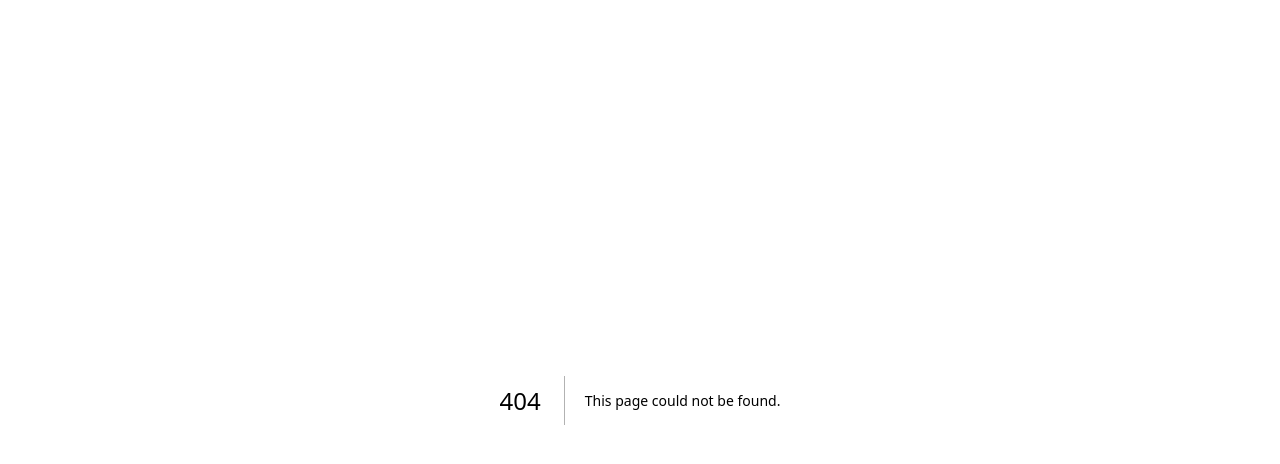
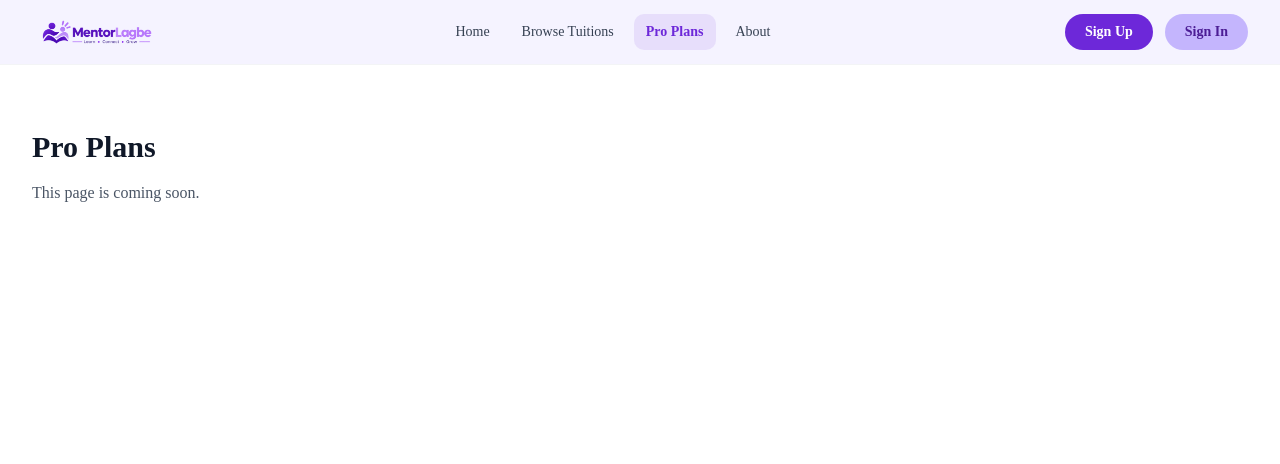
Before and after one commit to Wazida-in-code/MentorLagbe-client, a Next.js app: page /pricing in a window 1280 px wide. Before the commit this address had no page. Shown: the top 464 px of the page. Built offline with nearby package versions, Linux system fonts and the light colour scheme.

Commit message:
Added: Navbar with navlinks & routes

```diff
--- /dev/null
+++ b/src/app/about/page.tsx
@@ -0,0 +1,9 @@
+
+export default function AboutPage() {
+  return (
+    <main className="mx-auto w-full max-w-7xl px-4 py-16 sm:px-6 lg:px-8">
+      <h1 className="text-3xl font-bold text-gray-900">About</h1>
+      <p className="mt-4 text-gray-600">This page is coming soon.</p>
+    </main>
+  );
+}
--- a/src/app/layout.tsx
+++ b/src/app/layout.tsx
@@ -1,6 +1,7 @@
 import type { Metadata } from "next";
 import { Geist, Geist_Mono } from "next/font/google";
 import "./globals.css";
+import Navbar from "@/components/HomePage/Navbar";
 
 const geistSans = Geist({
   variable: "--font-geist-sans",
@@ -23,7 +24,10 @@ export default function RootLayout({ children }: LayoutProps<"/">) {
       lang="en"
       className={`${geistSans.variable} ${geistMono.variable} h-full antialiased`}
     >
-      <body className="min-h-full flex flex-col">{children}</body>
+      <body className="min-h-full flex flex-col">
+        <Navbar />
+        {children}
+        </body>
     </html>
   );
 }
--- /dev/null
+++ b/src/app/pricing/page.tsx
@@ -0,0 +1,9 @@
+
+export default function PricingPage() {
+  return (
+    <main className="mx-auto w-full max-w-7xl px-4 py-16 sm:px-6 lg:px-8">
+      <h1 className="text-3xl font-bold text-gray-900">Pro Plans</h1>
+      <p className="mt-4 text-gray-600">This page is coming soon.</p>
+    </main>
+  );
+}
--- /dev/null
+++ b/src/app/sign-in/page.tsx
@@ -0,0 +1,9 @@
+
+export default function SignInPage() {
+  return (
+    <main className="mx-auto w-full max-w-7xl px-4 py-16 sm:px-6 lg:px-8">
+      <h1 className="text-3xl font-bold text-gray-900">Sign In</h1>
+      <p className="mt-4 text-gray-600">This page is coming soon.</p>
+    </main>
+  );
+}
--- /dev/null
+++ b/src/app/sign-up/page.tsx
@@ -0,0 +1,9 @@
+
+export default function SignUpPage() {
+  return (
+    <main className="mx-auto w-full max-w-7xl px-4 py-16 sm:px-6 lg:px-8">
+      <h1 className="text-3xl font-bold text-gray-900">Sign Up</h1>
+      <p className="mt-4 text-gray-600">This page is coming soon.</p>
+    </main>
+  );
+}
--- /dev/null
+++ b/src/app/tuitions/page.tsx
@@ -0,0 +1,9 @@
+
+export default function TuitionsPage() {
+  return (
+    <main className="mx-auto w-full max-w-7xl px-4 py-16 sm:px-6 lg:px-8">
+      <h1 className="text-3xl font-bold text-gray-900">Browse Tuitions</h1>
+      <p className="mt-4 text-gray-600">This page is coming soon.</p>
+    </main>
+  );
+}
--- /dev/null
+++ b/src/components/HomePage/Navbar.tsx
@@ -0,0 +1,128 @@
+"use client";
+import Image from "next/image";
+import Link from "next/link";
+import { usePathname } from "next/navigation";
+import { useState } from "react";
+import { MenuIcon, XIcon } from "lucide-react";
+
+
+const navLinks = [
+  { name: "Home", href: "/" },
+  { name: "Browse Tuitions", href: "/tuitions" },
+  { name: "Pro Plans", href: "/pricing" },
+  { name: "About", href: "/about" },
+];
+
+export default function Navbar() {
+  const [isMenuOpen, setIsMenuOpen] = useState(false);
+  const pathname = usePathname();
+
+  return (
+    <header className="sticky top-0 z-50 border-b border-gray-100 bg-[#F5F3FF]">
+      <div className="mx-auto flex h-16 max-w-7xl items-center justify-between px-4 sm:px-6 lg:px-8">
+        <Link href="/" aria-label="MentorLagbe home">
+          <Image
+            src="/logo.png"
+            alt="MentorLagbe logo"
+            width={2055}
+            height={765}
+            className="h-10 w-auto sm:h-12"
+          />
+        </Link>
+
+        <nav className="hidden items-center gap-2 lg:flex">
+          {navLinks.map((link) => {
+            const isActive = pathname === link.href;
+
+            return (
+              <Link
+                key={link.href}
+                href={link.href}
+                className={`rounded-lg px-3 py-2 text-sm transition-colors ${
+                  isActive
+                    ? "bg-[#6D28D9]/10 font-semibold text-[#6D28D9]"
+                    : "font-medium text-gray-700 hover:bg-gray-100 hover:text-[#6D28D9]"
+                }`}
+              >
+                {link.name}
+              </Link>
+            );
+          })}
+        </nav>
+
+        <div className="hidden items-center gap-3 lg:flex">
+          <Link
+            href="/sign-up"
+            className="rounded-full bg-[#6D28D9] px-5 py-2 text-sm font-semibold text-white transition-colors hover:bg-[#5B21B6]"
+          >
+            Sign Up
+          </Link>
+          <Link
+            href="/sign-in"
+            className="rounded-full bg-[#C4B5FD] px-5 py-2 text-sm font-semibold text-[#4C1D95] transition-colors hover:bg-[#B4A3FD]"
+          >
+            Sign In
+          </Link>
+        </div>
+
+        <button
+          type="button"
+          onClick={() => setIsMenuOpen(!isMenuOpen)}
+          aria-label={isMenuOpen ? "Close menu" : "Open menu"}
+          aria-expanded={isMenuOpen}
+          className="rounded-lg p-2 text-gray-700 transition-colors hover:bg-gray-100 lg:hidden"
+        >
+          {isMenuOpen ? (
+            <XIcon className="h-6 w-6" />
+          ) : (
+            <MenuIcon className="h-6 w-6" />
+          )}
+        </button>
+      </div>
+
+      {isMenuOpen && (
+        <div className="border-t border-gray-100 bg-[#F5F3FF] px-4 pb-4 pt-2 lg:hidden">
+          <nav className="flex flex-col gap-1">
+            {navLinks.map((link) => {
+              const isActive = pathname === link.href;
+
+              return (
+                <Link
+                  key={link.href}
+                  href={link.href}
+                  // Close the menu after navigating
+                  onClick={() => setIsMenuOpen(false)}
+                  className={`rounded-lg px-3 py-2 text-sm transition-colors ${
+                    isActive
+                      ? "bg-[#6D28D9]/10 font-semibold text-[#6D28D9]"
+                      : "font-medium text-gray-700 hover:bg-gray-100 hover:text-[#6D28D9]"
+                  }`}
+                >
+                  {link.name}
+                </Link>
+              );
+            })}
+          </nav>
+
+          {/* Auth buttons inside the mobile menu */}
+          <div className="mt-3 flex flex-col gap-3">
+            <Link
+              href="/sign-up"
+              onClick={() => setIsMenuOpen(false)}
+              className="rounded-full bg-[#6D28D9] px-5 py-2 text-center text-sm font-semibold text-white transition-colors hover:bg-[#5B21B6]"
+            >
+              Sign Up
+            </Link>
+            <Link
+              href="/sign-in"
+              onClick={() => setIsMenuOpen(false)}
+              className="rounded-full bg-[#C4B5FD] px-5 py-2 text-center text-sm font-semibold text-[#4C1D95] transition-colors hover:bg-[#B4A3FD]"
+            >
+              Sign In
+            </Link>
+          </div>
+        </div>
+      )}
+    </header>
+  );
+}
```
Also changed, not shown: public/logo.png (added), 1 other file (tests, documents, lock files or other folders).
